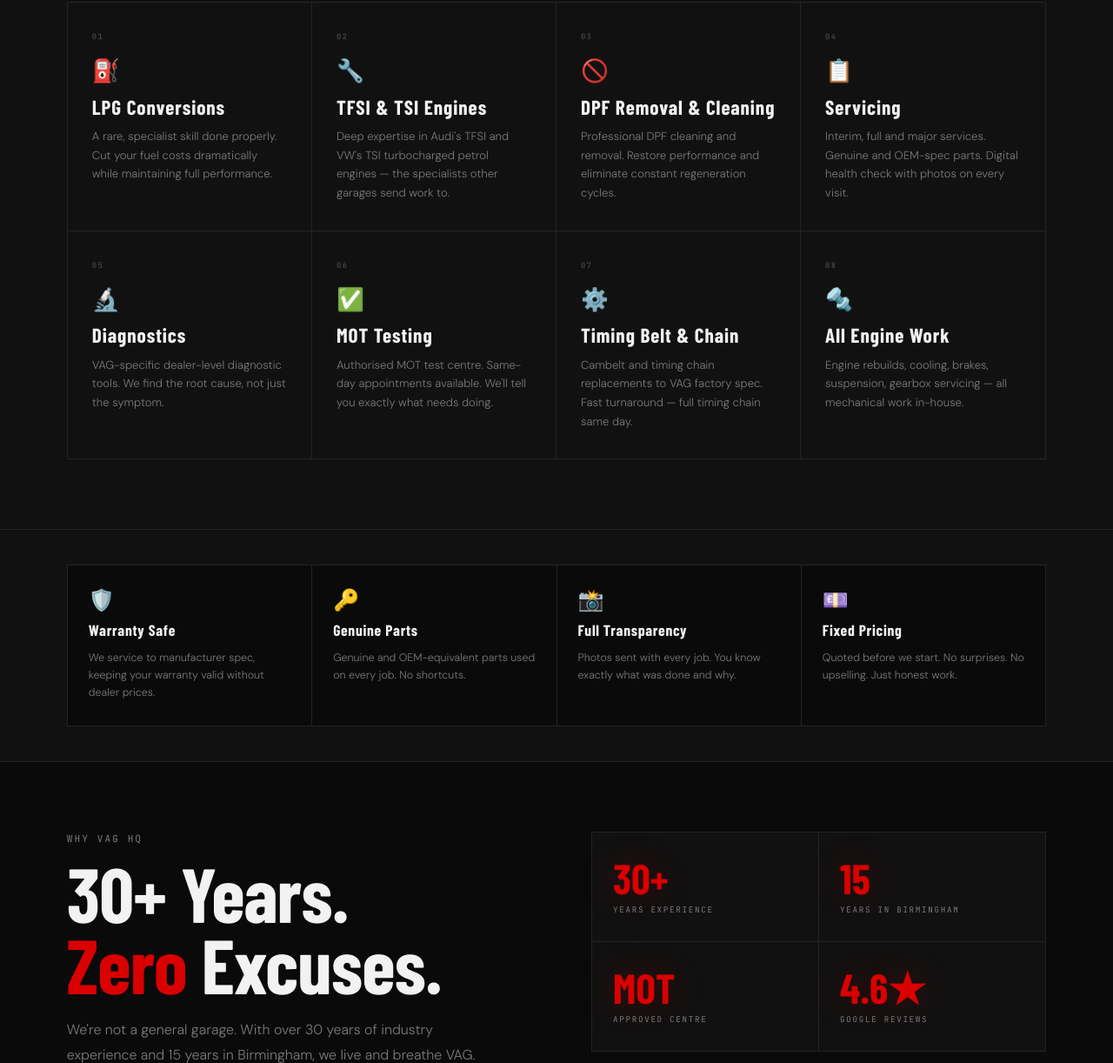
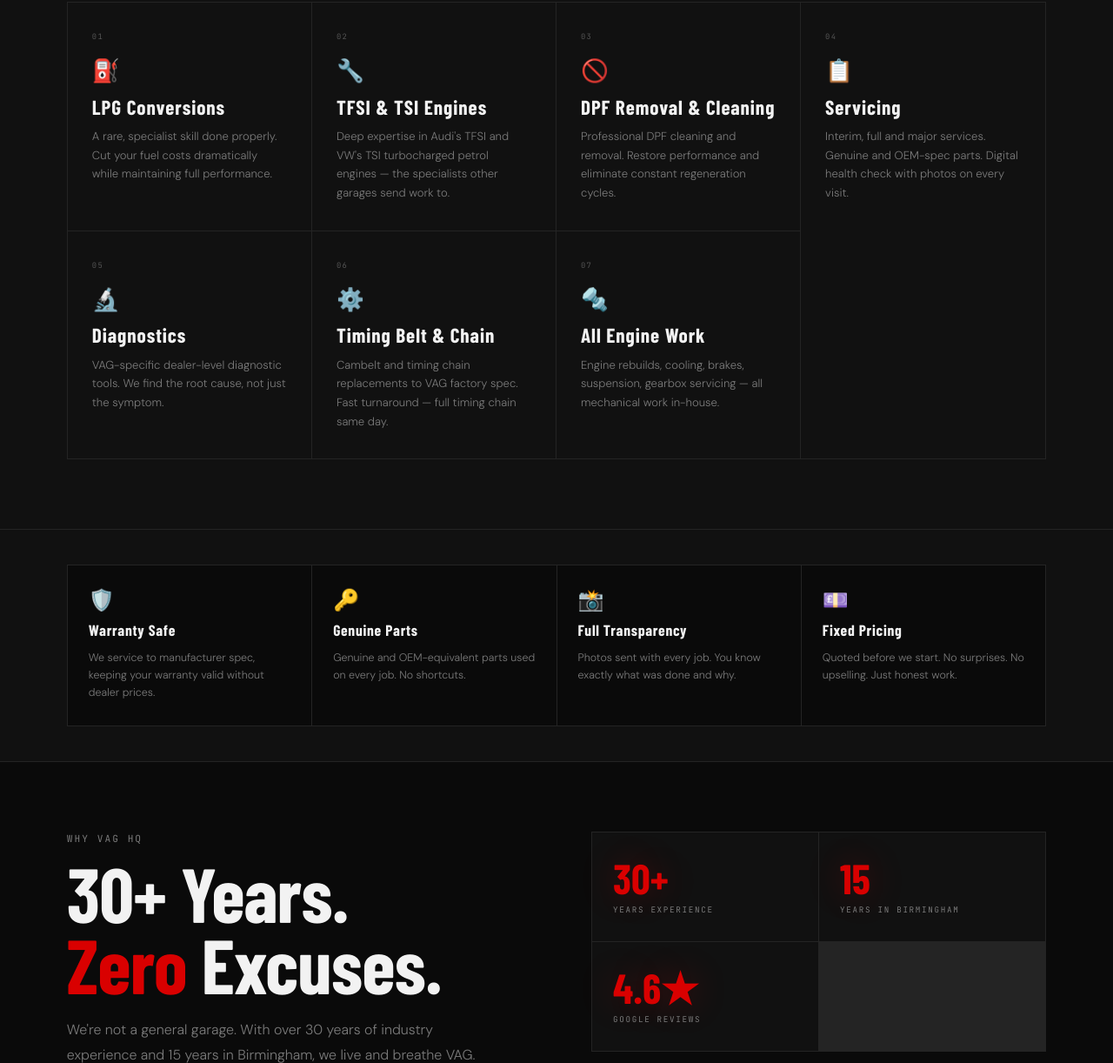
Before and after one commit to coolguy1238/CAR, a plain HTML site: page index.html in a window 1280 px wide. Shown: the part 1420-2642 px from the top of the page at 87% size. Drawn offline with nearby package versions, Linux system fonts and the light colour scheme; a web font is replaced by a local one.

Commit message:
Add files via upload

```diff
--- a/index.html
+++ b/index.html
@@ -328,7 +328,6 @@
     <span class="ticker-item">TFSI &amp; TSI Specialists</span>
     <span class="ticker-item">DPF Removal &amp; Cleaning</span>
     <span class="ticker-item">Full &amp; Interim Servicing</span>
-    <span class="ticker-item">MOT Testing</span>
     <span class="ticker-item">Diagnostics</span>
     <span class="ticker-item">Timing Belt &amp; Chain</span>
     <span class="ticker-item">Engine Rebuilds</span>
@@ -338,7 +337,6 @@
     <span class="ticker-item">TFSI &amp; TSI Specialists</span>
     <span class="ticker-item">DPF Removal &amp; Cleaning</span>
     <span class="ticker-item">Full &amp; Interim Servicing</span>
-    <span class="ticker-item">MOT Testing</span>
     <span class="ticker-item">Diagnostics</span>
     <span class="ticker-item">Timing Belt &amp; Chain</span>
     <span class="ticker-item">Engine Rebuilds</span>
@@ -372,7 +370,6 @@
       <div class="hstat"><div class="hstat-num">30<em>+</em></div><div class="hstat-lbl">Years Experience</div></div>
       <div class="hstat"><div class="hstat-num">15<em>yr</em></div><div class="hstat-lbl">In Birmingham</div></div>
       <div class="hstat"><div class="hstat-num">4.6<em>★</em></div><div class="hstat-lbl">Google Rating</div></div>
-      <div class="hstat"><div class="hstat-num">MOT</div><div class="hstat-lbl">Approved Centre</div></div>
     </div>
   </div>
 </section>
@@ -400,9 +397,8 @@
     <div class="svc"><div class="svc-num">03</div><span class="svc-icon">🚫</span><div class="svc-name" data-editable="s3">DPF Removal &amp; Cleaning</div><div class="svc-desc" data-editable="s3d">Professional DPF cleaning and removal. Restore performance and eliminate constant regeneration cycles.</div></div>
     <div class="svc"><div class="svc-num">04</div><span class="svc-icon">📋</span><div class="svc-name" data-editable="s4">Servicing</div><div class="svc-desc" data-editable="s4d">Interim, full and major services. Genuine and OEM-spec parts. Digital health check with photos on every visit.</div></div>
     <div class="svc"><div class="svc-num">05</div><span class="svc-icon">🔬</span><div class="svc-name" data-editable="s5">Diagnostics</div><div class="svc-desc" data-editable="s5d">VAG-specific dealer-level diagnostic tools. We find the root cause, not just the symptom.</div></div>
-    <div class="svc"><div class="svc-num">06</div><span class="svc-icon">✅</span><div class="svc-name" data-editable="s6">MOT Testing</div><div class="svc-desc" data-editable="s6d">Authorised MOT test centre. Same-day appointments available. We'll tell you exactly what needs doing.</div></div>
-    <div class="svc"><div class="svc-num">07</div><span class="svc-icon">⚙️</span><div class="svc-name" data-editable="s7">Timing Belt &amp; Chain</div><div class="svc-desc" data-editable="s7d">Cambelt and timing chain replacements to VAG factory spec. Fast turnaround — full timing chain same day.</div></div>
-    <div class="svc"><div class="svc-num">08</div><span class="svc-icon">🔩</span><div class="svc-name" data-editable="s8">All Engine Work</div><div class="svc-desc" data-editable="s8d">Engine rebuilds, cooling, brakes, suspension, gearbox servicing — all mechanical work in-house.</div></div>
+    <div class="svc"><div class="svc-num">06</div><span class="svc-icon">⚙️</span><div class="svc-name" data-editable="s7">Timing Belt &amp; Chain</div><div class="svc-desc" data-editable="s7d">Cambelt and timing chain replacements to VAG factory spec. Fast turnaround — full timing chain same day.</div></div>
+    <div class="svc"><div class="svc-num">07</div><span class="svc-icon">🔩</span><div class="svc-name" data-editable="s8">All Engine Work</div><div class="svc-desc" data-editable="s8d">Engine rebuilds, cooling, brakes, suspension, gearbox servicing — all mechanical work in-house.</div></div>
   </div>
 </section>
 <div class="trust-bar reveal">
@@ -435,7 +431,6 @@
       <div class="stat-grid">
         <div class="stat"><div class="stat-n">30+</div><div class="stat-l">Years Experience</div></div>
         <div class="stat"><div class="stat-n">15</div><div class="stat-l">Years in Birmingham</div></div>
-        <div class="stat"><div class="stat-n">MOT</div><div class="stat-l">Approved Centre</div></div>
         <div class="stat"><div class="stat-n">4.6★</div><div class="stat-l">Google Reviews</div></div>
       </div>
     </div>
@@ -542,8 +537,7 @@
           <option>DPF Removal / Cleaning</option>
           <option>Full Service</option>
           <option>Interim Service</option>
-          <option>MOT Test</option>
-          <option>MOT + Service</option>
+
           <option>Diagnostics</option>
           <option>TFSI / TSI Engine Work</option>
           <option>Timing Belt / Chain</option>
```
